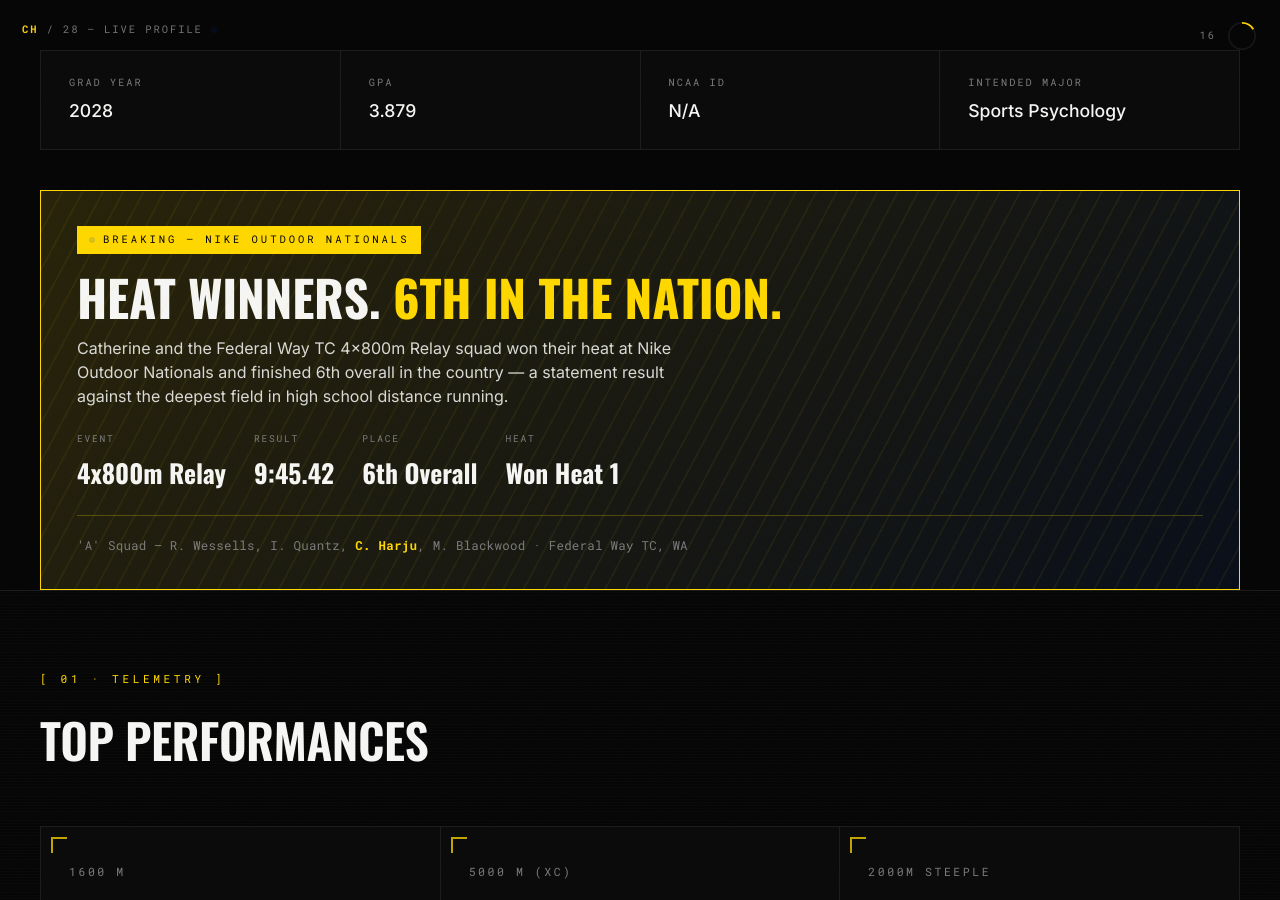
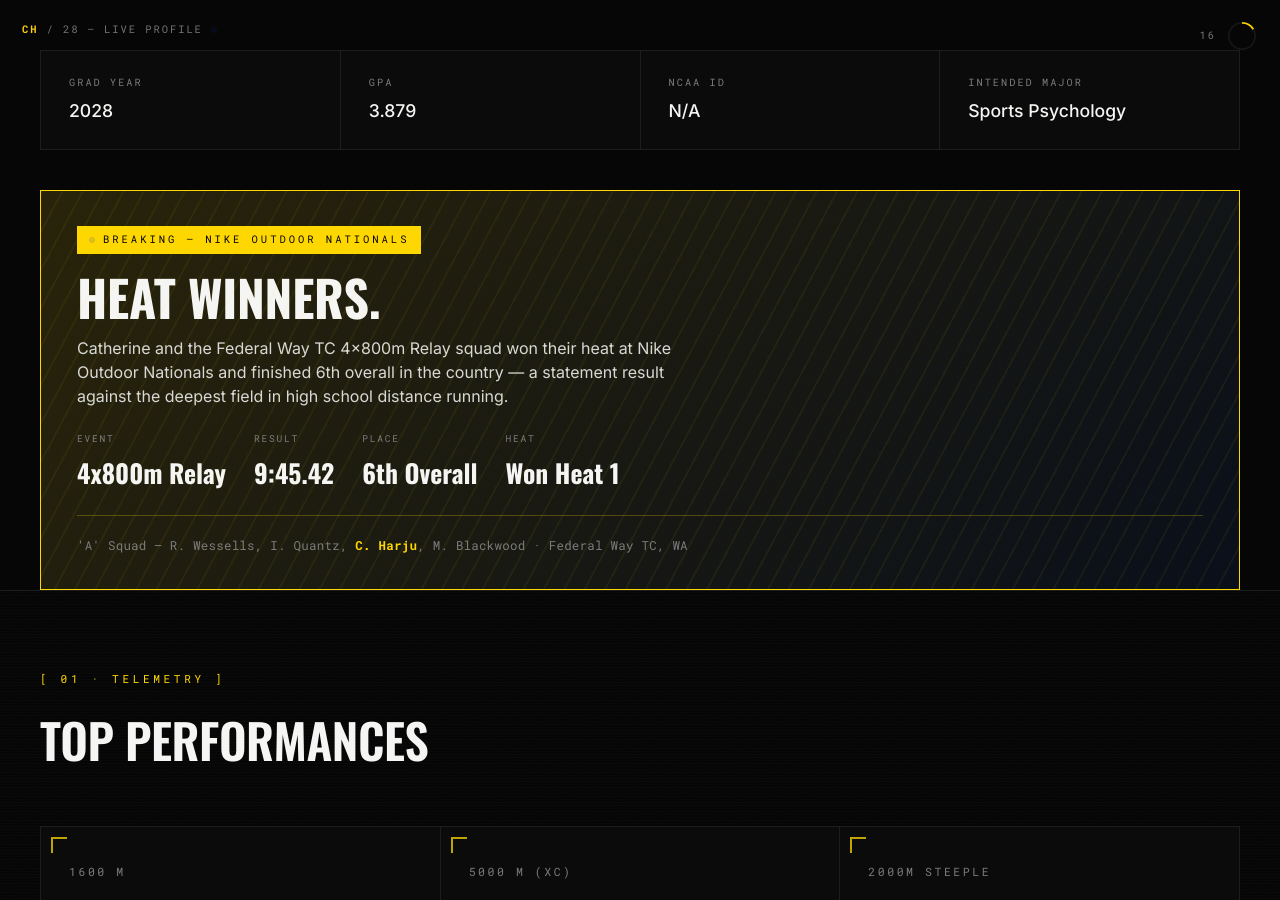
Before and after one commit to russellm18-ctrl/recruiting, a Jekyll site: the page catherine-harju/index.html, which Jekyll copies as it is, in a window 1280 px wide and 900 px high, scrolled down 910 px. Built offline with Jekyll 4.4.1, drawn with Linux system fonts in a browser that asks for light colours.

Commit message:
Update announcement for Nike Outdoor Nationals
Removed the specific ranking detail from the announcement.

```diff
--- a/catherine-harju/index.html
+++ b/catherine-harju/index.html
@@ -740,7 +740,7 @@
 
   <div class="announce-tag"><span class="blink-dot"></span> Breaking — Nike Outdoor Nationals</div>
 
-  <div class="announce-h">Heat Winners. <b>6th in the Nation.</b></div>
+  <div class="announce-h">Heat Winners. </div>
 
   <div class="announce-sub">Catherine and the Federal Way TC 4x800m Relay squad won their heat at Nike Outdoor Nationals and finished 6th overall in the country — a statement result against the deepest field in high school distance running.</div>
 
```
